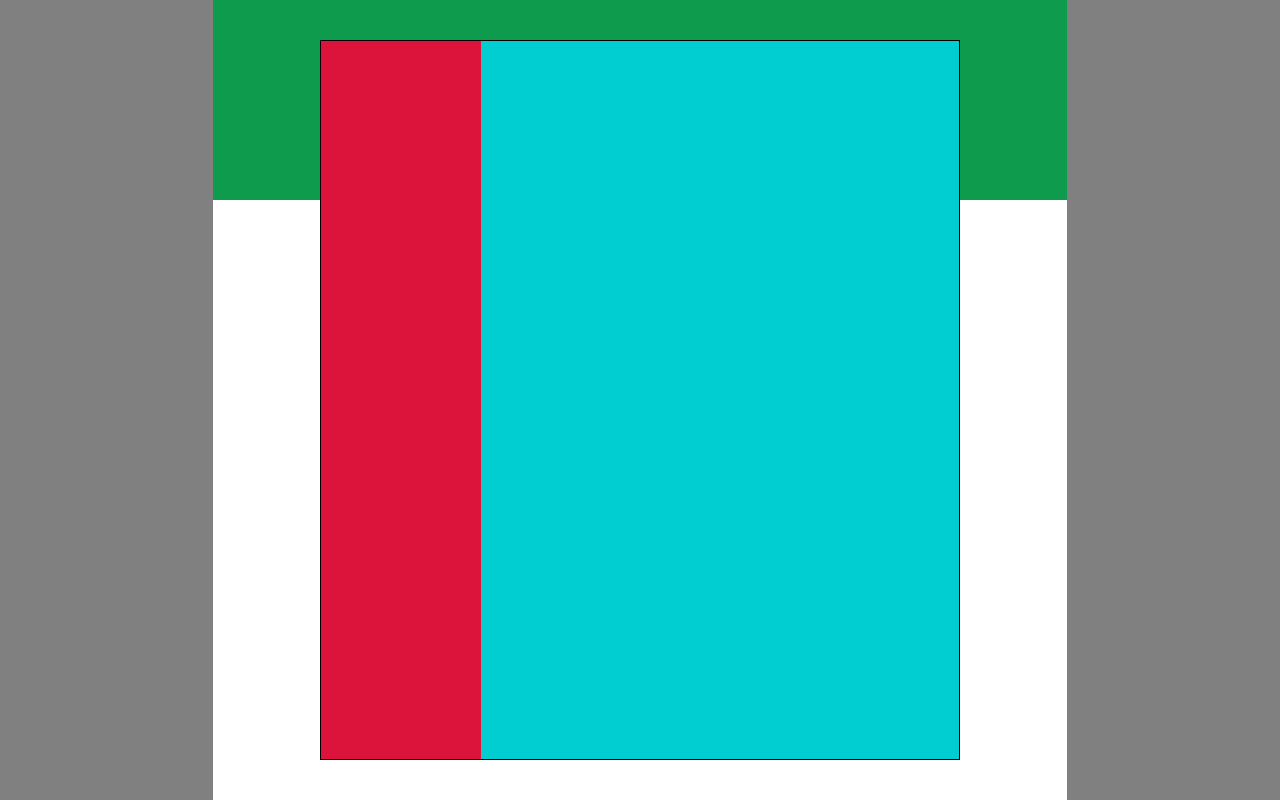
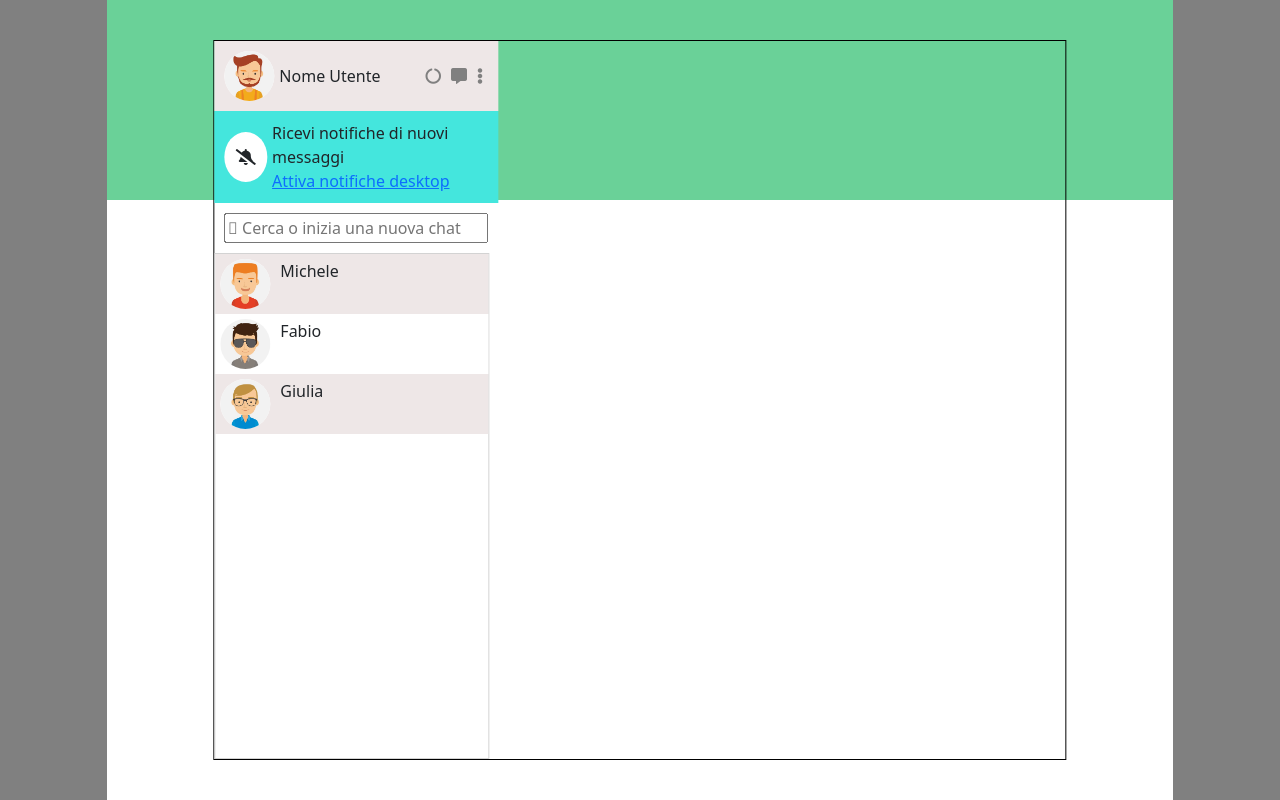
Before and after one commit to mattialaurenzana/vue-boolzapp, a plain HTML site: page index.html in a window 1280 px wide. Drawn offline with nearby package versions, Linux system fonts and the light colour scheme.

Commit message:
completamento milestone 1 (primo punto)

```diff
--- a/css/style.css
+++ b/css/style.css
@@ -1,6 +1,6 @@
 header{
     height: 25vh;
-    background-color: rgb(15, 155, 78);
+    background-color: rgb(106, 209, 152);
     margin: 0 auto;
     display: inline-block;
 }
@@ -30,11 +30,106 @@ header{
 }
 
 .sidebar-chat{
-    background-color: crimson;
     height: 100%;
+    display: flex;
+    flex-direction: column;
+
 }
 
 main{
     height: 100%;
-    background-color: darkturquoise;
+    display: flex;
+    flex-direction: column;
 }
+
+.first-line{
+    padding: 5px;
+    background-color: rgb(238, 231, 231);
+    display: flex;
+    align-items: center;
+    justify-content: space-between;
+}
+
+.img-container{
+    width: 50px;
+    height: 50px;
+    border-radius: 50%;
+    background-color: white;
+}
+
+.img-container img{
+    width: 100%;
+    height: 100%;
+    object-fit: cover;
+    border-radius: 50%;
+}
+
+.left-side{
+    display: flex;
+    padding: 5px;
+    align-items: center;
+}
+
+.left-side span{
+    margin-left: 5px;
+}
+
+.icon-grey{
+    color: grey;
+    margin: 5px;
+}
+
+.right-side{
+    padding: 5px;
+    display: flex;
+}
+
+.second-line{
+    background-color: rgb(68, 230, 221);
+    display: flex;
+    align-items: center;
+    padding: 10px;
+}
+
+.bell-container{
+    background-color: white;
+    display: flex;
+    align-items: center;
+    justify-content: center;
+}
+
+.notifiche-container{
+    display: flex;
+    flex-direction: column;
+    margin-left: 5px;
+}
+
+.input-chat{
+    margin: 10px;
+}
+
+::placeholder{
+    content: "ciao"
+}
+
+.chats-container{
+    height: 100%;
+    width: 97%;
+    border: 1px solid lightgrey;
+}
+
+.grey-line{
+    background-color: rgb(238, 231, 231);
+    padding: 5px;
+    display: flex;
+}
+
+.white-line{
+    background-color: white;
+    padding: 5px;
+    display: flex;
+}
+
+.chat-name{
+    margin-left: 10px;
+}
--- a/index.html
+++ b/index.html
@@ -12,17 +12,55 @@
 </head>
 <body>
 
-    <header class="col-8"></header>
-    <aside class="sidebar-left col-2"></aside>
-    <aside class="sidebar-right col-2"></aside>
+    <header class="col-10"></header>
+    <aside class="sidebar-left col-1"></aside>
+    <aside class="sidebar-right col-1"></aside>
 
 
 
-    <div id="app" class="col-6">
-        <aside class="col-3 sidebar-chat">
+    <div id="app" class="col-8">
+        <aside class="col-4 sidebar-chat">
+            <div class="first-line">
+               <div class="left-side">
+                    <div class="img-container">
+                        <img src="img/avatar_4.jpg" alt="">
+                    </div>
+                    <span>Nome Utente</span>
+               </div>
+               <div class="right-side">
+                    <i class="fas fa-circle-notch icon-grey"></i>
+                    <i class="fas fa-comment-alt icon-grey"></i>
+                    <i class="fas fa-ellipsis-v icon-grey"></i>
+               </div>
+            </div>
+            <div class="second-line">
+                <div class="img-container bell-container">
+                    <i class="fas fa-bell-slash"></i>
+                </div>
+                <div class="notifiche-container">
+                    <span>Ricevi notifiche di nuovi messaggi</span>
+                    <a href="#/">Attiva notifiche desktop</a>
+                </div>
+            </div>
+
+            <input type="text" placeholder="&#xF002; Cerca o inizia una nuova chat" class="input-chat"/>
+
+            <div class="chats-container">
+                <div class="grey-line" :class="i % 2 !== 0 ? 'white-line' : ''" v-for="(item,i) in contacts">
+                    <div class="img-container">
+                        <img :src="item.avatar" alt="">
+                    </div>
+                    <span class="chat-name">{{item.name}}</span>
+                </div>
+            </div>
 
         </aside>
-        <main class="col-9">
+        <main class="col-8">
+
+            <div class="header-message">
+
+            </div>
+
 
         </main>
     </div>
--- a/js/script.js
+++ b/js/script.js
@@ -3,5 +3,74 @@ new Vue({
     el: '#app',
     data: {
 
+contacts: [
+            {
+                name: 'Michele',
+                avatar: 'img/avatar_1.jpg',
+                visible: true,
+                messages: [
+                    {
+                        date: '10/01/2020 15:30:55',
+                        text: 'Hai portato a spasso il cane?',
+                        status: 'sent'
+                    },
+                    {
+                        date: '10/01/2020 15:50:00',
+                        text: 'Ricordati di dargli da mangiare',
+                        status: 'sent'
+                    },
+                    {
+                        date: '10/01/2020 16:15:22',
+                        text: 'Tutto fatto!',
+                        status: 'received'
+                    }
+                ],
+            },
+            {
+                name: 'Fabio',
+                avatar: 'img/avatar_2.jpg',
+                visible: true,
+                messages: [
+                    {
+                        date: '20/03/2020 16:30:00',
+                        text: 'Ciao come stai?',
+                        status: 'sent'
+                    },
+                    {
+                        date: '20/03/2020 16:30:55',
+                        text: 'Bene grazie! Stasera ci vediamo?',
+                        status: 'received'
+                    },
+                    {
+                        date: '20/03/2020 16:35:00',
+                        text: 'Mi piacerebbe ma devo andare a fare la spesa.',
+                        status: 'sent'
+                    }
+                ],
+            },
+            {
+                name: 'Giulia',
+                avatar: 'img/avatar_3.jpg',
+                visible: true,
+                messages: [
+                    {
+                        date: '20/03/2020 16:30:00',
+                        text: 'Ciao come stai?',
+                        status: 'sent'
+                    },
+                    {
+                        date: '20/03/2020 16:30:55',
+                        text: 'Bene grazie! Stasera ci vediamo?',
+                        status: 'received'
+                    },
+                    {
+                        date: '20/03/2020 16:35:00',
+                        text: 'Mi piacerebbe ma devo andare a fare la spesa.',
+                        status: 'sent'
+                    }
+                ],
+            },
+
+        ]
     }
 });
```
